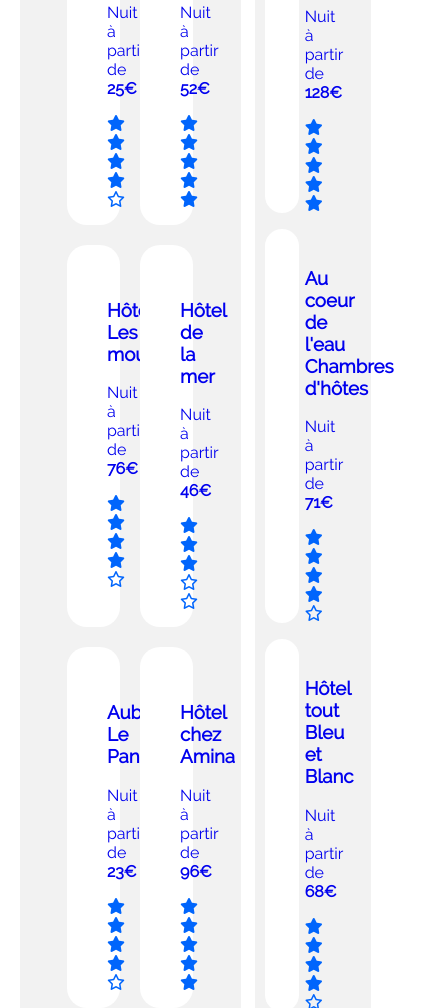
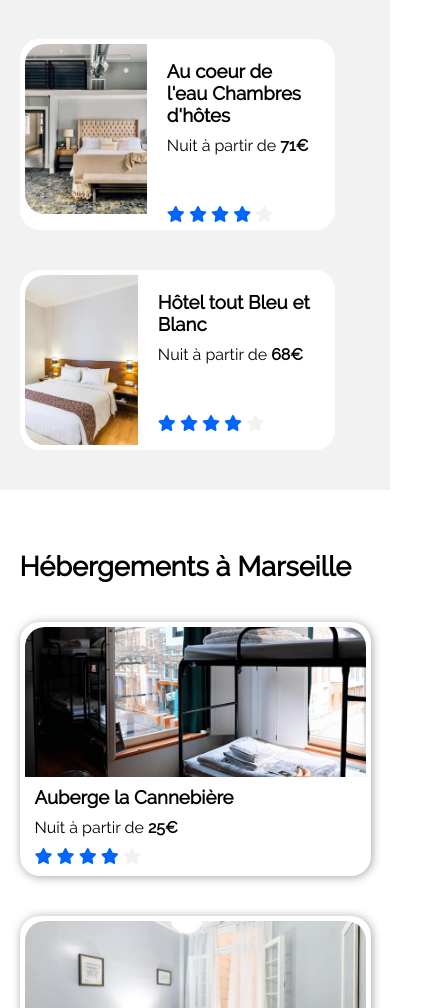
Before and after one commit to iri-stack/CedricBallereau_2_15022021, a plain HTML site: page index.html in a window 390 px wide. Shown: the part 992-2000 px from the top of the page, 427 px wide, since content can reach past the window. Drawn offline with Linux system fonts and the light colour scheme.

Commit message:
section hebergement complet avec responsive + petite review du header

```diff
--- a/index.html
+++ b/index.html
@@ -28,7 +28,7 @@
             <!-- Barre de Recherche -->
             <div class="searchbar">
                 <i class="fas fa-map-marker-alt"></i>
-                <input type="search" value="Marseille, France" placeholder="Marseille, France">
+                <input type="search" value="Marseille, France" placeholder="Ville, France">
                 <input type="submit" class="button" value="Rechercher" disabled="disabled">
                 <div class="iconsearch">
                     <i class="fas fa-search"></i>
@@ -66,6 +66,7 @@
         <section id="hosting">
             <!-- Section Hébergement de la recherche -->
             <div class="hosting">
+                <div class="hostingcontainer">
                     <h1>Hébergements à Marseille</h1>
                     <div class="mosaic">
                         <article class="squaremosaic">
@@ -75,11 +76,11 @@
                                     <figcaption>
                                         <h3>Auberge la Cannebière</h3>
                                         <p>Nuit à partir de <strong>25€</strong></p>
-                                    <i class="fas fa-star"></i>
-                                    <i class="fas fa-star"></i>
-                                    <i class="fas fa-star"></i>
-                                    <i class="fas fa-star"></i>
-                                    <i class="far fa-star"></i>
+                                        <i class="fas fa-star" data-active="true"></i>
+                                        <i class="fas fa-star" data-active="true"></i>
+                                        <i class="fas fa-star" data-active="true"></i>
+                                        <i class="fas fa-star" data-active="true"></i>
+                                        <i class="fas fa-star" data-active="false"></i>
                                     </figcaption>
                                 </figure>
                             </a>
@@ -91,11 +92,11 @@
                                     <figcaption>
                                         <h3>Hôtel du port</h3>
                                         <p>Nuit à partir de <strong>52€</strong></p>
-                                    <i class="fas fa-star"></i>
-                                    <i class="fas fa-star"></i>
-                                    <i class="fas fa-star"></i>
-                                    <i class="fas fa-star"></i>
-                                    <i class="fas fa-star"></i>
+                                        <i class="fas fa-star" data-active="true"></i>
+                                        <i class="fas fa-star" data-active="true"></i>
+                                        <i class="fas fa-star" data-active="true"></i>
+                                        <i class="fas fa-star" data-active="true"></i>
+                                        <i class="fas fa-star" data-active="true"></i>
                                     </figcaption>
                                 </figure>
                         </a>
@@ -107,11 +108,11 @@
                                     <figcaption>
                                         <h3>Hôtel Les mouettes</h3>
                                         <p>Nuit à partir de <strong>76€</strong></p>
-                                    <i class="fas fa-star"></i>
-                                    <i class="fas fa-star"></i>
-                                    <i class="fas fa-star"></i>
-                                    <i class="fas fa-star"></i>
-                                    <i class="far fa-star"></i>
+                                        <i class="fas fa-star" data-active="true"></i>
+                                        <i class="fas fa-star" data-active="true"></i>
+                                        <i class="fas fa-star" data-active="true"></i>
+                                        <i class="fas fa-star" data-active="true"></i>
+                                        <i class="fas fa-star" data-active="false"></i>
                                     </figcaption>
                                 </figure>
                             </a>
@@ -123,11 +124,11 @@
                                     <figcaption>
                                         <h3>Hôtel de la mer</h3>
                                         <p>Nuit à partir de <strong>46€</strong></p>
-                                    <i class="fas fa-star"></i>
-                                    <i class="fas fa-star"></i>
-                                    <i class="fas fa-star"></i>
-                                    <i class="far fa-star"></i>
-                                    <i class="far fa-star"></i>
+                                        <i class="fas fa-star" data-active="true"></i>
+                                        <i class="fas fa-star" data-active="true"></i>
+                                        <i class="fas fa-star" data-active="true"></i>
+                                        <i class="fas fa-star" data-active="false"></i>
+                                        <i class="fas fa-star" data-active="false"></i>
                                     </figcaption>
                                 </figure>
                             </a>
@@ -139,11 +140,11 @@
                                     <figcaption>
                                         <h3>Auberge Le Panier</h3>
                                         <p>Nuit à partir de <strong>23€</strong></p>
-                                    <i class="fas fa-star"></i>
-                                    <i class="fas fa-star"></i>
-                                    <i class="fas fa-star"></i>
-                                    <i class="fas fa-star"></i>
-                                    <i class="far fa-star"></i>
+                                        <i class="fas fa-star" data-active="true"></i>
+                                        <i class="fas fa-star" data-active="true"></i>
+                                        <i class="fas fa-star" data-active="true"></i>
+                                        <i class="fas fa-star" data-active="true"></i>
+                                        <i class="fas fa-star" data-active="false"></i>
                                     </figcaption>
                                 </figure>
                             </a>
@@ -155,72 +156,77 @@
                                     <figcaption>
                                         <h3>Hôtel chez Amina</h3>
                                         <p>Nuit à partir de <strong>96€</strong></p>
-                                    <i class="fas fa-star"></i>
-                                    <i class="fas fa-star"></i>
-                                    <i class="fas fa-star"></i>
-                                    <i class="fas fa-star"></i>
-                                    <i class="fas fa-star"></i>
+                                        <i class="fas fa-star" data-active="true"></i>
+                                        <i class="fas fa-star" data-active="true"></i>
+                                        <i class="fas fa-star" data-active="true"></i>
+                                        <i class="fas fa-star" data-active="true"></i>
+                                        <i class="fas fa-star" data-active="true"></i>
                                     </figcaption>
                                 </figure>
                             </a>
                         </article>
                     </div>
+                    <div class="hostingmore">
                         <p>Afficher plus</p>
+                    </div>
+                </div>
             </div>
             <!-- Section Popularité -->
             <aside class="popularity">
+                <div class="popularitycontainer">
                     <div class="titlepopularity">
                         <h2>Les plus populaires</h2>
-                    <i class="fas fa-chart-line"></i>
+                        <i class="fas fa-chart-line fa-lg"></i>
                     </div>
-                <article class="squaremosaic">
+                    <article class="popularitysquaremosaic">
                         <a href="#">
                             <figure>
                                 <img src="img/hebergements/4_small/emile-guillemot-Bj_rcSC5XfE-unsplash.jpg" alt="Hôtel Le soleil du matin">
                                 <figcaption>
                                     <h3>Hôtel Le soleil du matin</h3>
                                     <p>Nuit à partir de <strong>128€</strong></p>
-                                <i class="fas fa-star"></i>
-                                <i class="fas fa-star"></i>
-                                <i class="fas fa-star"></i>
-                                <i class="fas fa-star"></i>
-                                <i class="fas fa-star"></i>
+                                    <i class="fas fa-star" data-active="true"></i>
+                                    <i class="fas fa-star" data-active="true"></i>
+                                    <i class="fas fa-star" data-active="true"></i>
+                                    <i class="fas fa-star" data-active="true"></i>
+                                    <i class="fas fa-star" data-active="true"></i>
                                 </figcaption>
                             </figure>
                         </a>
                     </article>
-                <article class="squaremosaic">
+                    <article class="popularitysquaremosaic">
                         <a href="#">
                             <figure>
                                 <img src="img/hebergements/4_small/aw-creative-VGs8z60yT2c-unsplash.jpg" alt="Au coeur de l'eau Chambres d'hôtes">
                                 <figcaption>
                                     <h3>Au coeur de l'eau Chambres d'hôtes</h3>
                                     <p>Nuit à partir de <strong>71€</strong></p>
-                                <i class="fas fa-star"></i>
-                                <i class="fas fa-star"></i>
-                                <i class="fas fa-star"></i>
-                                <i class="fas fa-star"></i>
-                                <i class="far fa-star"></i>
+                                    <i class="fas fa-star" data-active="true"></i>
+                                    <i class="fas fa-star" data-active="true"></i>
+                                    <i class="fas fa-star" data-active="true"></i>
+                                    <i class="fas fa-star" data-active="true"></i>
+                                    <i class="fas fa-star" data-active="false"></i>
                                 </figcaption>
                             </figure>
                         </a>
                     </article>
-                <article class="squaremosaic">
+                    <article class="popularitysquaremosaic">
                         <a href="#">
                             <figure>
                                 <img src="img/hebergements/4_small/febrian-zakaria-sjvU0THccQA-unsplash.jpg" alt="Hôtel tout Bleu et Blanc">
                                 <figcaption>
                                     <h3>Hôtel tout Bleu et Blanc</h3>
                                     <p>Nuit à partir de <strong>68€</strong></p>
-                                <i class="fas fa-star"></i>
-                                <i class="fas fa-star"></i>
-                                <i class="fas fa-star"></i>
-                                <i class="fas fa-star"></i>
-                                <i class="far fa-star"></i>
+                                    <i class="fas fa-star" data-active="true"></i>
+                                    <i class="fas fa-star" data-active="true"></i>
+                                    <i class="fas fa-star" data-active="true"></i>
+                                    <i class="fas fa-star" data-active="true"></i>
+                                    <i class="fas fa-star" data-active="false"></i>
                                 </figcaption>
                             </figure>
                         </a>
                     </article>
+                </div>
             </aside>
         </section>
         <!-- Section Activités-->
--- a/style.css
+++ b/style.css
@@ -75,21 +75,32 @@ a:visited{
     }
 
     .imgheader{
-        width: 20%;
+        width: 40%;
+        margin-bottom: 10px;
     }
 
-    .header>a{
+    .signup{
         width: 50%;
         order: 0;
         text-align: right;
+        margin-bottom: 10px;
+    }
+
+    .menu{
+        margin: 0;
+        width: 100%;
+        display: flex;
     }
 
     .menu ul{
-        width: 50%;
+        width: 100%;
     }
 
     .menu li{
         border-bottom: 3px #F2F2F2 solid;
+        width: 50%;
+        padding: 15px 0px;
+        text-align: center;
     }
 
     .menu li:hover{
@@ -114,7 +125,7 @@ a:visited{
 .title+p{
     margin-top: 5px;
     margin-bottom: 20px;
-    font-size: 1.2em;
+    font-size: 1.1em;
 }
 
 /* Barre de recherche */
@@ -189,6 +200,7 @@ a:visited{
 
 .groupfilter{
     display: flex;
+    margin-top: 10px;
 }
 
 .filter{
@@ -210,7 +222,6 @@ a:visited{
     background-color: #DEEBFF;
     height: 40px;
     width: 40px;
-    border: solid 2px #DEEBFF;
     border-radius: 100%;
     margin: -2px;
     margin-right: 15px;
@@ -269,12 +280,16 @@ a:visited{
     margin: auto;
 }
 
-.squaremosaic{
+#hosting figcaption{
     color: initial;
 }
 
-.squaremosaic i{
+.fa-star[data-active="true"]{
     color: #0065FC;
+}
+
+.fa-star[data-active="false"]{
+    color: #F2F2F2;
 }
 
 /* Hebergement */
@@ -286,30 +301,59 @@ a:visited{
     height: auto;
 }
 
-.hosting h1{
-    padding-top: 30px;
-    padding-left: 30px;
+.hostingcontainer{
+    width: 90%;
+    margin: 60px auto;
+}
+
+.hostingcontainer h1{
+    font-size: 1.7em;
+    font-weight: bold;
+    margin-bottom: 40px;
+}
+
+.hostingmore p{
+    font-size: 1.3em;
+    margin-top: 0px;
+    font-weight: bold;
 }
 
 .mosaic{
     display: flex;
     flex-wrap: wrap;
-    justify-content: center;
-    width: 80%;
-    max-width: 1300px;
-    margin: auto;
+    justify-content: space-between;
 }
 
 .squaremosaic{
     background-color: white;
     width: 30%;
-    border-radius: 20px 20px 20px 20px;
-    margin: 10px;
+    border-radius: 20px;
+    margin-bottom: 40px;
+    box-shadow: 1px 1px 10px rgba(53, 52, 52, 0.452);
 }
 
-#hosting img{
+.hosting figure{
+    margin: 5px;
+}
+
+.squaremosaic figcaption{
+    padding-left: 10px;
+    padding-bottom: 5px;
+}
+
+.squaremosaic h3{
+    margin: 5px 0;
+}
+
+.squaremosaic p{
+    margin: 10px 0;
+}
+
+.hosting img{
      width: 100%;
-     height: auto;
+     height: 150px;
+     object-fit: cover;
+     border-radius: 20px 20px 0px 0px;
 }
 
 /* aside Populaire */
@@ -317,7 +361,18 @@ a:visited{
 .popularity{
     background-color: #F2F2F2;
     border-radius: 3%;
-    width: 33%;
+    width: 35%;
+}
+
+.popularitycontainer{
+    width: 90%;
+    margin: 40px auto;
+}
+
+.popularitycontainer h2{
+    font-size: 1.7em;
+    font-weight: bold;
+    margin-bottom: 30px;
 }
 
 .titlepopularity{
@@ -326,12 +381,71 @@ a:visited{
     align-items: center;
 }
 
-.titlepopularity h2{
-    padding-left: 20px;
+.titlepopularity i{
+    padding-right: 20px;
+    font-weight: 900;
 }
 
-.titlepopularity i{
-    padding-right: 20px;
+.popularitysquaremosaic{
+    background-color: white;
+    width: 90%;
+    border-radius: 20px;
+    margin-bottom: 40px;
+
+}
+
+.popularitysquaremosaic figure{
+    display: flex;
+    padding: 5px;
+    margin: 0;
+}
+
+.popularitysquaremosaic figcaption{
+    margin: 1px 20px;
+}
+
+.popularitysquaremosaic h3{
+    margin: 15px 0 0 0;
+}
+
+.popularitysquaremosaic p{
+    margin: 10px 0px 50px 0px;
+}
+
+.popularitysquaremosaic img{
+    width: 40%;
+    height: 170px;
+    object-fit: cover;
+    border-radius: 20px 0px 0px 20px;
+}
+
+/* Nouvelles règles (Hébergement) pour les écrans avec 700px de large maximum */
+
+@media all and (max-width: 900px){
+    #hosting{
+        flex-direction: column-reverse;
+        width: 100%;
+    }
+
+    .hosting{
+        width: 100%;
+        border-radius: 0;
+        background-color: initial;
+    }
+
+    .mosaic{
+        display: flex;
+        flex-direction: column;
+    }
+
+    .squaremosaic{
+        width: 100%;
+    }
+
+    .popularity{
+        width: 100%;
+        border-radius: 0;
+    }
 }
 
 /* Section activités */
```
Lines whose indentation alone changed are shown as unchanged.
